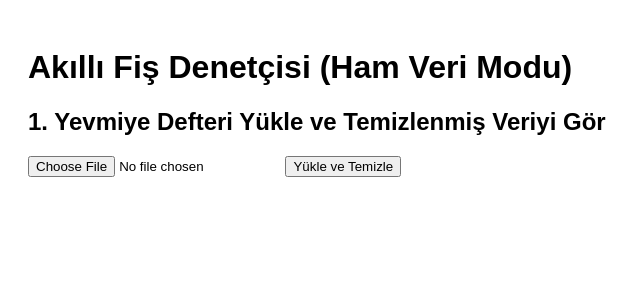
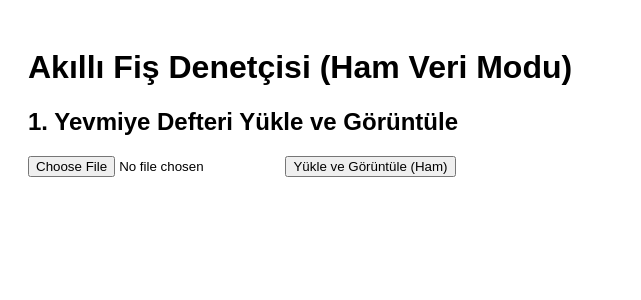
Before and after one commit to Orcunkus/akilli-fis-denetci, a Flask app: page / in a window 1280 px wide. Shown: the top 300 px of the page, without its empty margins (0-641 px from the left). Run offline with Flask 3, Linux system fonts and the light colour scheme.

Commit message:
Update index.html

```diff
--- a/templates/index.html
+++ b/templates/index.html
@@ -2,7 +2,7 @@
 <html lang="tr">
 <head>
     <meta charset="UTF-8">
-    <title>Akıllı Fiş Denetçisi (Temiz Veri Görüntüleyici)</title>
+    <title>Akıllı Fiş Denetçisi (Ham Veri)</title>
     <style>
         body { font-family: Arial, sans-serif; padding: 20px; }
         .success { color: green; border: 1px solid green; padding: 10px; margin-bottom: 15px; background-color: #E6FFE6; }
@@ -25,16 +25,10 @@
         {% endif %}
     {% endwith %}
 
-    <h2>1. Yevmiye Defteri Yükle ve Temizlenmiş Veriyi Gör</h2>
+    <h2>1. Yevmiye Defteri Yükle ve Görüntüle</h2>
     <form action="{{ url_for('upload_file') }}" method="post" enctype="multipart/form-data">
         <input type="file" name="dosya" accept=".xlsx,.csv" required>
-        <input type="submit" value="Yükle ve Temizle">
+        <input type="submit" value="Yükle ve Görüntüle (Ham)">
     </form>
-
-    {% if result_table %}
-        <hr>
-        <h2>2. Temizlenmiş Veri Tablosu (Sadece Alt Hesaplar)</h2>
-        {{ result_table | safe }}
-    {% endif %}
 </body>
 </html>
```
